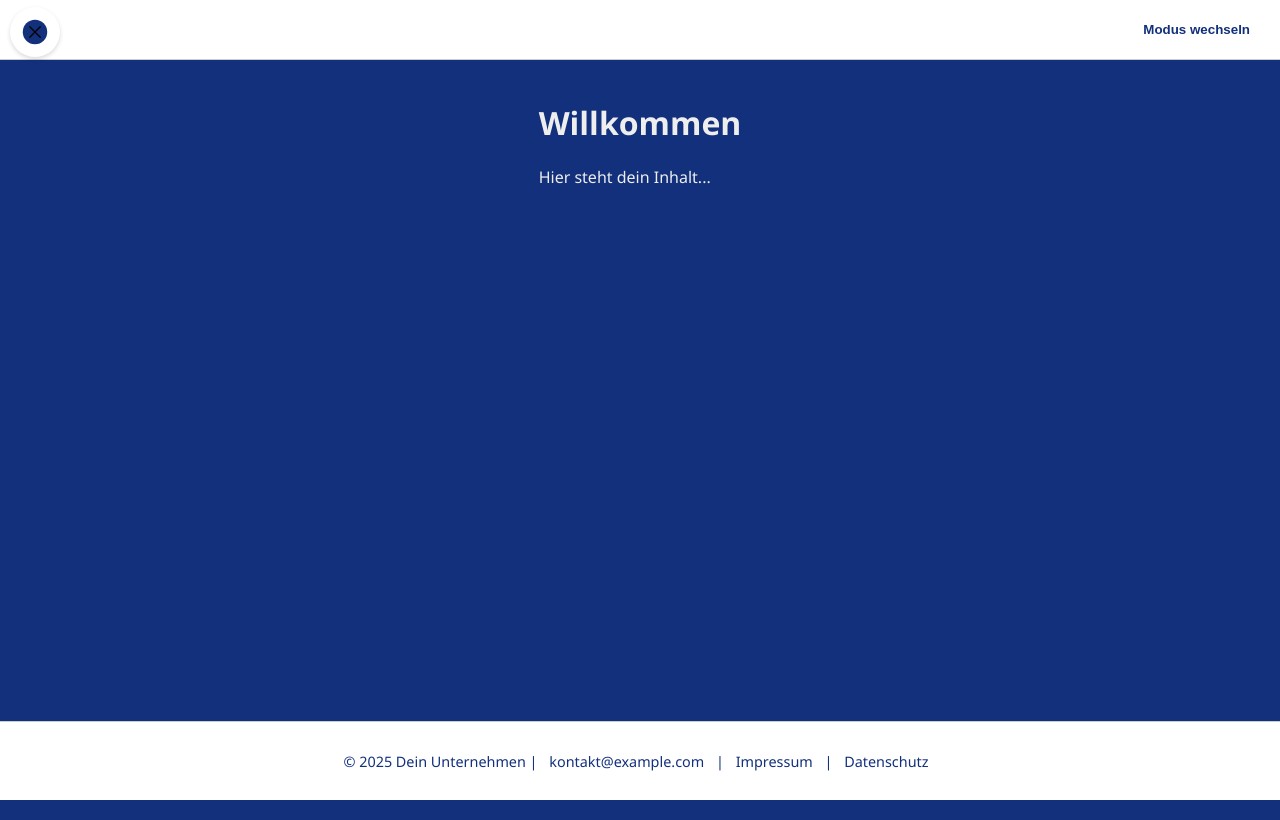
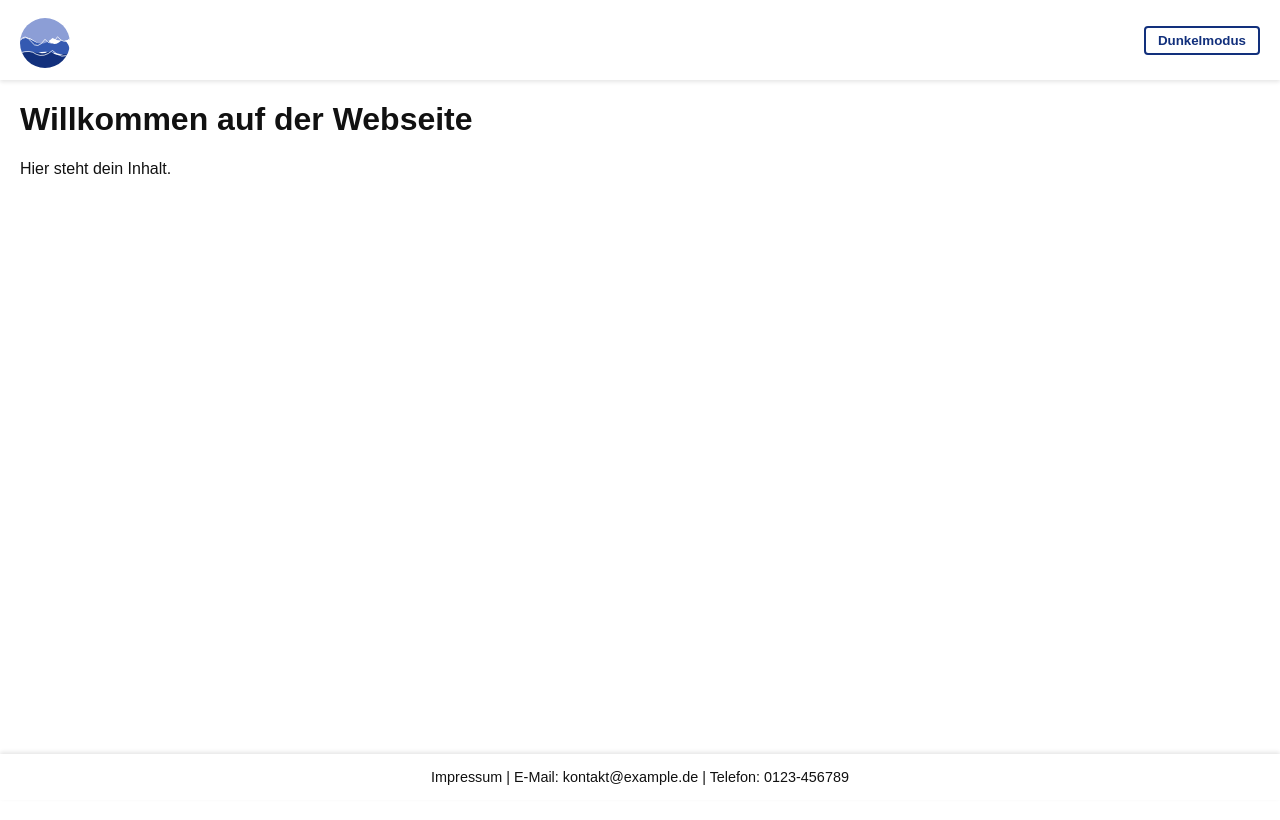
Before and after one commit to getSporty-jp/getsporty, a plain HTML site: page index.html in a window 1280 px wide. Drawn offline with Linux system fonts and the light colour scheme.

Commit message:
Update index.html

```diff
--- a/index.html
+++ b/index.html
@@ -2,246 +2,175 @@
 <html lang="de">
 <head>
   <meta charset="UTF-8" />
-  <meta name="viewport" content="width=device-width, initial-scale=1" />
-  <title>Sport Slideshow</title>
+  <title>Website mit neuem Kreislogo</title>
   <style>
-    /* Farbvariablen für Indigo-Blau und Weiß */
-    :root {
-      --indigo-dark: #12307C; /* Dunkelstes Indigo aus Logo */
-      --white: #fff;
-      --text-light: #eee;
-      --text-dark: #121212;
-      --bg-light: #e6e9f7; /* Heller Indigo-ähnlich */
-      --bg-dark: var(--indigo-dark);
+    /* Hell- und Dunkelmodus */
+    body {
+      margin: 0;
+      font-family: Arial, sans-serif;
+      transition: background-color 0.3s, color 0.3s;
     }
-    /* Hell/Dunkel Modus Variablen */
+
     body.light {
-      --bg-color: var(--bg-light);
-      --text-color: var(--text-dark);
-      --button-bg: var(--white);
-      --button-text: var(--indigo-dark);
-      --footer-bg: var(--white);
-      --footer-text: var(--indigo-dark);
+      background-color: white;
+      color: #111;
     }
     body.dark {
-      --bg-color: var(--bg-dark);
-      --text-color: var(--text-light);
-      --button-bg: var(--white);
-      --button-text: var(--indigo-dark);
-      --footer-bg: var(--white);
-      --footer-text: var(--indigo-dark);
+      background-color: #12307C; /* Indigo Blau (dunkelste Farbe aus Logo) */
+      color: white;
     }
 
-    /* Grundstyles */
-    body {
-      margin: 0;
-      font-family: "Segoe UI", Tahoma, Geneva, Verdana, sans-serif;
-      background-color: var(--bg-color);
-      color: var(--text-color);
-      min-height: 100vh;
+    /* Weißer Balken oben für Logo */
+    header {
+      background-color: white;
       display: flex;
-      flex-direction: column;
-    }
-
-    /* Topbar mit weißem Balken für Logo Button */
-    .topbar {
+      align-items: center;
+      padding: 10px 20px;
+      box-shadow: 0 2px 4px rgba(0,0,0,0.1);
       position: fixed;
       top: 0;
       left: 0;
-      width: 100%;
+      right: 0;
       height: 60px;
-      background-color: var(--white);
-      display: flex;
-      align-items: center;
-      padding-left: 10px;
-      box-sizing: border-box;
       z-index: 1000;
-      border-bottom: 1px solid #ccc;
     }
 
-    /* Logo Button Container, etwas nach unten geschoben */
-    .logo-button-container {
+    /* Logo-SVG Container */
+    .logo {
+      width: 50px;
       height: 50px;
-      width: 50px;
+      /* Verschiebe das Logo etwas nach unten */
       margin-top: 5px;
     }
 
-    /* Münz-Shiny Button Style */
-    .logo-btn {
-      cursor: pointer;
-      border-radius: 50%;
-      width: 50px;
-      height: 50px;
-      padding: 0;
-      border: none;
-      background-color: var(--button-bg);
-      box-shadow:
-        inset 0 0 8px rgba(255, 255, 255, 0.6),
-        0 2px 4px rgba(0,0,0,0.15);
-      position: relative;
-      overflow: hidden;
-      transition: box-shadow 0.3s ease;
-      display: flex;
-      justify-content: center;
-      align-items: center;
+    main {
+      padding: 80px 20px 80px 20px; /* Platz lassen für header und footer */
+      min-height: calc(100vh - 140px);
     }
 
-    .logo-btn svg {
-      width: 28px;
-      height: 28px;
-      fill: var(--button-text);
-      pointer-events: none;
-      user-select: none;
+    /* Fußleiste */
+    footer {
+      background-color: white;
+      color: #111;
+      padding: 15px 20px;
+      text-align: center;
+      font-size: 0.9rem;
+      position: fixed;
+      bottom: 0;
+      left: 0;
+      right: 0;
+      box-shadow: 0 -2px 4px rgba(0,0,0,0.1);
     }
 
-    /* Kurz "Münz-Glanz" Animation */
-    .logo-btn.shiny::before {
-      content: "";
-      position: absolute;
-      top: -50%;
-      left: -50%;
-      width: 200%;
-      height: 200%;
-      background: linear-gradient(
-        120deg,
-        rgba(255,255,255,0.0) 30%,
-        rgba(255,255,255,0.8) 50%,
-        rgba(255,255,255,0.0) 70%
-      );
-      transform: rotate(25deg);
-      animation: shine 0.6s forwards;
-      pointer-events: none;
-      border-radius: 50%;
-      z-index: 10;
+    /* Button für Modus wechseln */
+    .toggle-mode {
+      margin-left: auto;
+      background: none;
+      border: 2px solid #12307C;
+      color: #12307C;
+      padding: 5px 12px;
+      cursor: pointer;
+      border-radius: 4px;
+      font-weight: bold;
+      transition: all 0.3s ease;
     }
 
-    @keyframes shine {
-      0% {
-        transform: translateX(-100%) rotate(25deg);
-        opacity: 0;
-      }
-      50% {
-        opacity: 1;
-      }
-      100% {
-        transform: translateX(100%) rotate(25deg);
-        opacity: 0;
-      }
-    }
-
-    /* Dunkelmodus Umschalter Button */
-    .blob-btn {
-      margin-left: auto;
-      margin-right: 15px;
-      padding: 8px 15px;
-      font-weight: 600;
-      border: none;
-      border-radius: 20px;
-      background-color: var(--button-bg);
-      color: var(--button-text);
-      cursor: pointer;
-      user-select: none;
-      transition: background-color 0.3s ease, color 0.3s ease;
-    }
-    .blob-btn:hover, .blob-btn:focus {
-      background-color: #ddd;
-      color: var(--indigo-dark);
-      outline: none;
-    }
-
-    /* Hauptinhalt (Platzhalter) */
-    main {
-      flex: 1;
-      padding: 80px 20px 60px; /* Platz für fixed Topbar & Footer */
-      box-sizing: border-box;
-      max-width: 900px;
-      margin: 0 auto;
-    }
-
-    /* Fußzeile unten mit weißem Balken */
-    footer {
-      background-color: var(--footer-bg);
-      color: var(--footer-text);
-      text-align: center;
-      padding: 15px 10px;
-      font-size: 0.9rem;
-      border-top: 1px solid #ccc;
-      position: fixed;
-      bottom: 0;
-      width: 100%;
-      box-sizing: border-box;
-    }
-
-    footer a {
-      color: var(--footer-text);
-      text-decoration: none;
-      margin: 0 8px;
-    }
-    footer a:hover,
-    footer a:focus {
-      text-decoration: underline;
+    .toggle-mode:hover {
+      background: #12307C;
+      color: white;
     }
 
   </style>
 </head>
-<body class="dark">
+<body class="light">
 
-  <!-- Obere Leiste mit weißem Balken -->
-  <div class="topbar" role="region" aria-label="Obere Leiste mit Dunkelmodus Schalter">
-    <div class="logo-button-container">
-      <button class="logo-btn" id="logoBtn" aria-label="Logo Button">
-        <!-- Minimalistisches Münz-Icon -->
-        <svg viewBox="0 0 64 64" xmlns="http://www.w3.org/2000/svg" aria-hidden="true" focusable="false" role="img">
-          <circle cx="32" cy="32" r="28" stroke="none"/>
-          <path d="M20 20 L44 44 M44 20 L20 44" stroke="currentColor" stroke-width="3" stroke-linecap="round"/>
+<header>
+  <div class="logo">
+    <!-- Dein Kreislogo SVG ohne weißen Rand -->
+    <svg viewBox="0 0 200 200" xmlns="http://www.w3.org/2000/svg" width="50" height="50" style="background: transparent;">
+      <defs>
+        <clipPath id="circle-clip">
+          <circle cx="100" cy="100" r="100" />
+        </clipPath>
+      </defs>
+
+      <path
+        d="M0,140
+           Q30,120 70,135
+           Q90,150 120,130
+           Q150,160 180,140
+           Q200,130 200,200
+           L0,200 Z"
+        fill="#12307C"
+        clip-path="url(#circle-clip)"
+      />
+      <path
+        d="M0,90
+           Q20,70 50,90
+           Q80,110 110,90
+           Q140,120 170,85
+           Q200,100 200,140
+           Q180,150 140,140
+           Q100,130 70,140
+           Q30,130 0,140 Z"
+        fill="#3459B1"
+        clip-path="url(#circle-clip)"
+      />
+      <path
+        d="M0,0 L0,90
+           Q25,65 55,90
+           Q90,120 130,80
+           Q160,100 200,85
+           L200,0 Z"
+        fill="#8C9ED6"
+        clip-path="url(#circle-clip)"
+      />
+      <path
+        d="M0,90
+           Q20,60 45,95
+           Q70,130 100,85
+           Q125,120 150,75
+           Q180,110 200,80"
+        fill="none" stroke="white" stroke-width="3" clip-path="url(#circle-clip)"
+      />
+      <path
+        d="M0,140
+           Q40,125 65,145
+           Q95,160 130,130
+           Q170,170 200,140"
+        fill="none" stroke="white" stroke-width="3" clip-path="url(#circle-clip)"
+      />
     </svg>
-      </button>
   </div>
 
-    <button class="blob-btn" id="toggle-theme" aria-pressed="false" aria-label="Hell-Dunkel Modus wechseln">
-      Modus wechseln
-    </button>
-  </div>
+  <button class="toggle-mode" id="modeToggle">Dunkelmodus</button>
+</header>
 
 <main>
-    <!-- Hier kommt dein Seiteninhalt hin -->
-    <h1>Willkommen</h1>
-    <p>Hier steht dein Inhalt...</p>
+  <h1>Willkommen auf der Webseite</h1>
+  <p>Hier steht dein Inhalt.</p>
 </main>
 
-  <footer role="contentinfo">
-    <p>
-      &copy; 2025 Dein Unternehmen |
-      <a href="mailto:kontakt@example.com">kontakt@example.com</a> |
-      <a href="/impressum.html">Impressum</a> |
-      <a href="/datenschutz.html">Datenschutz</a>
-    </p>
+<footer>
+  Impressum | E-Mail: kontakt@example.de | Telefon: 0123-456789
 </footer>
 
 <script>
-    // Münz-Glanz Animation triggern beim Klick
-    const logoBtn = document.getElementById('logoBtn');
+  const btn = document.getElementById('modeToggle');
+  const body = document.body;
 
-    logoBtn.addEventListener('click', () => {
-      if (logoBtn.classList.contains('shiny')) return; // kein mehrfacher Effekt
-
-      logoBtn.classList.add('shiny');
-      setTimeout(() => {
-        logoBtn.classList.remove('shiny');
-      }, 600); // Dauer der Animation
-    });
-
-    // Hell-Dunkel Modus Umschalter
-    const toggleBtn = document.getElementById('toggle-theme');
-    toggleBtn.addEventListener('click', () => {
-      if (document.body.classList.contains('dark')) {
-        document.body.classList.replace('dark', 'light');
-        toggleBtn.setAttribute('aria-pressed', 'true');
+  btn.addEventListener('click', () => {
+    if(body.classList.contains('light')) {
+      body.classList.remove('light');
+      body.classList.add('dark');
+      btn.textContent = 'Hellmodus';
     } else {
-        document.body.classList.replace('light', 'dark');
-        toggleBtn.setAttribute('aria-pressed', 'false');
+      body.classList.remove('dark');
+      body.classList.add('light');
+      btn.textContent = 'Dunkelmodus';
     }
   });
 </script>
+
 </body>
 </html>
```
Lines whose indentation alone changed are shown as unchanged.
